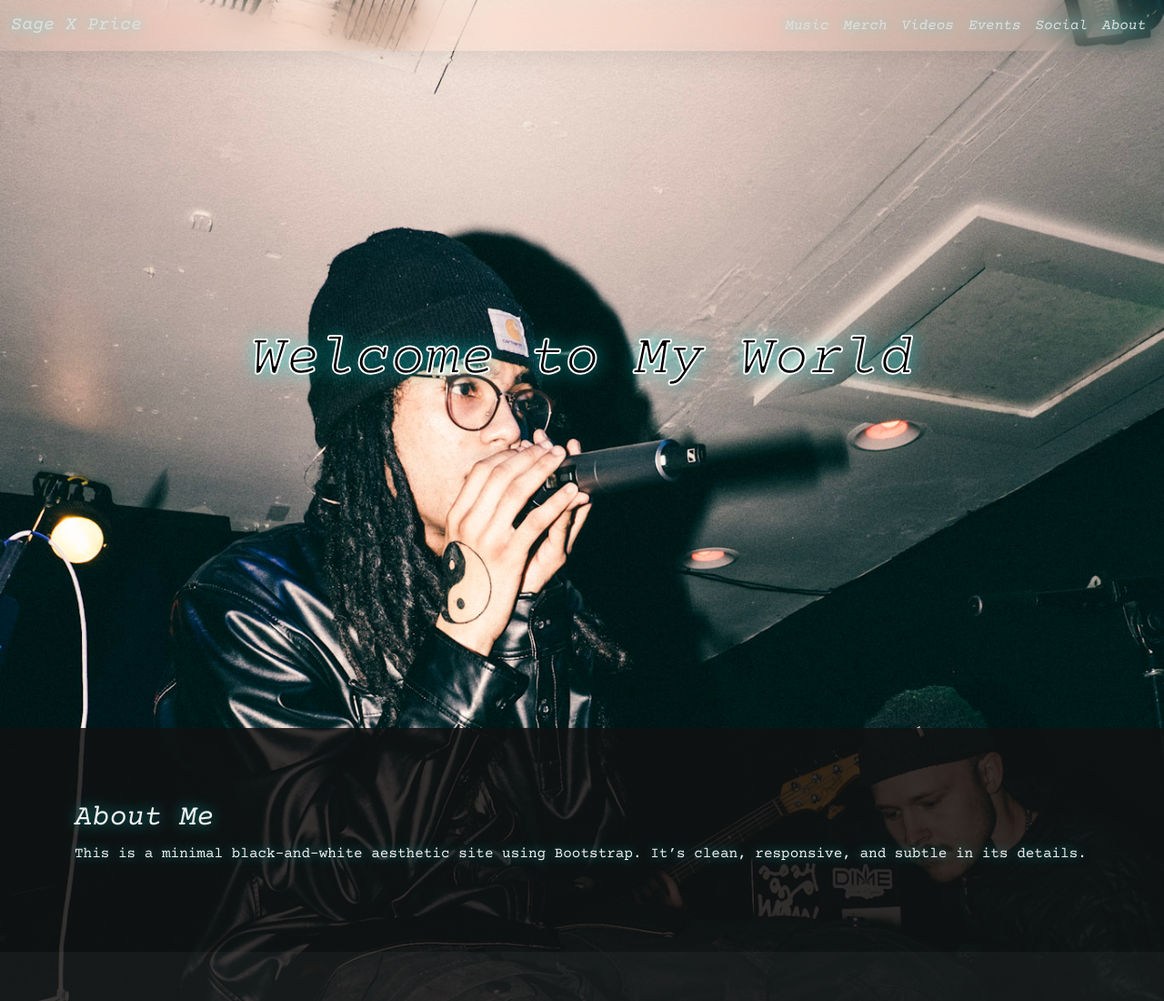
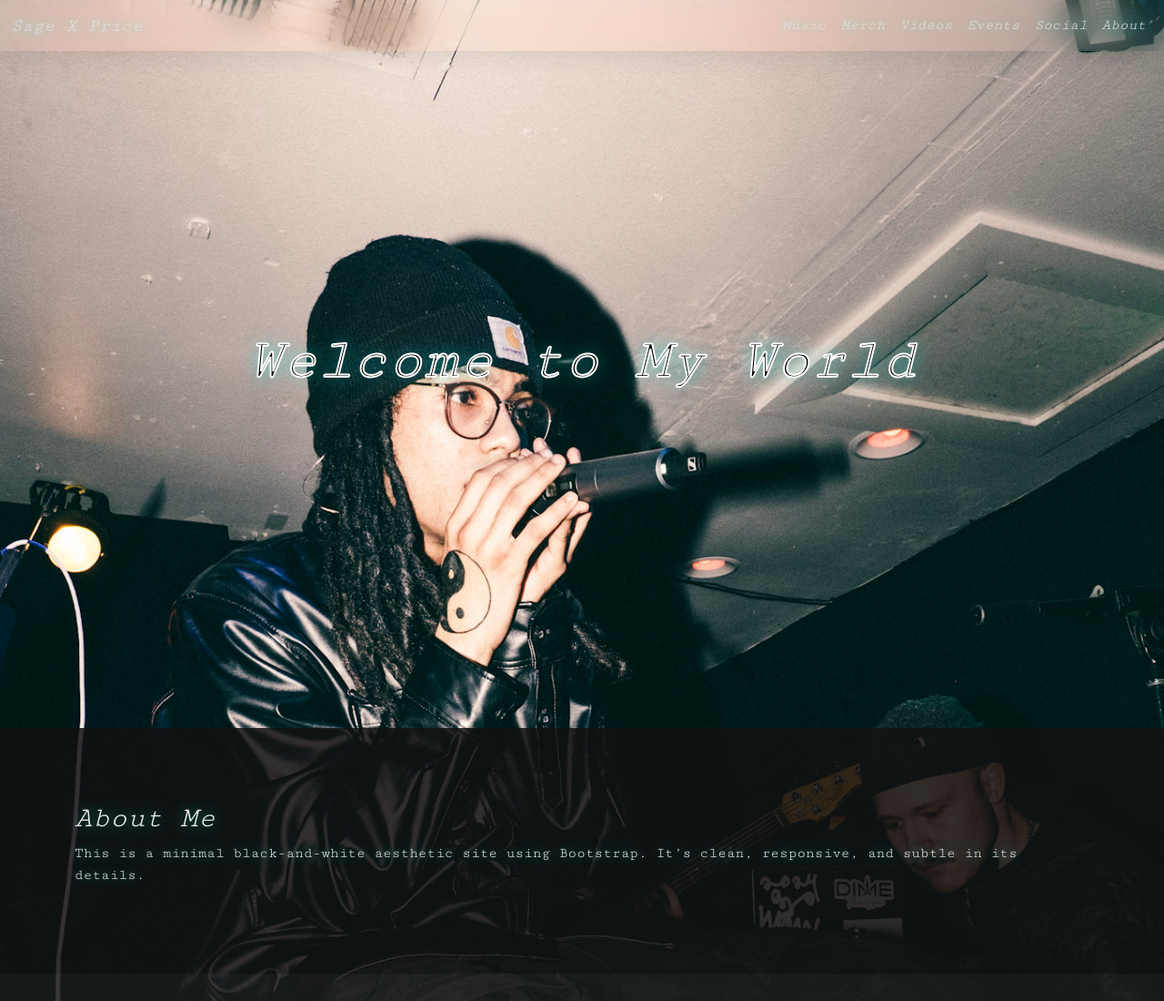
Before and after one commit to InjectionSoftwareandSecurityLLC/sagexprice, a plain HTML site: page index.html in a window 1280 px wide. Shown: the top 1100 px of the page at 91% size. Drawn offline with nearby package versions, Linux system fonts and the light colour scheme.

Commit message:
Update index.html

```diff
--- a/index.html
+++ b/index.html
@@ -7,12 +7,12 @@
   <link href="https://cdn.jsdelivr.net/npm/bootstrap@5.3.2/dist/css/bootstrap.min.css" rel="stylesheet">
   <link rel="preconnect" href="https://fonts.googleapis.com">
   <link rel="preconnect" href="https://fonts.gstatic.com" crossorigin>
-  <link href="https://fonts.googleapis.com/css2?family=Courier+Prime:ital,wght@0,400;0,700;1,400;1,700&family=Quicksand:wght@300..700&display=swap" rel="stylesheet">
+  <link href="https://fonts.googleapis.com/css2?family=Courier+Prime:ital,wght@0,400;0,700;1,400;1,700&family=Cutive+Mono&family=Quicksand:wght@300..700&display=swap" rel="stylesheet">
   <style>
     body {
       background-color: #000;
       color: #f0f0f0;
-      font-family: "Courier Prime", sans-serif;
+      font-family: "Cutive Mono", sans-serif;
       font-weight: 300;
       text-shadow: 0 0 12px rgba(0, 255, 255, 0.5);
       background-image: url('https://raw.githubusercontent.com/InjectionSoftwareandSecurityLLC/sagexprice/refs/heads/main/img/sage.jpg');
```
